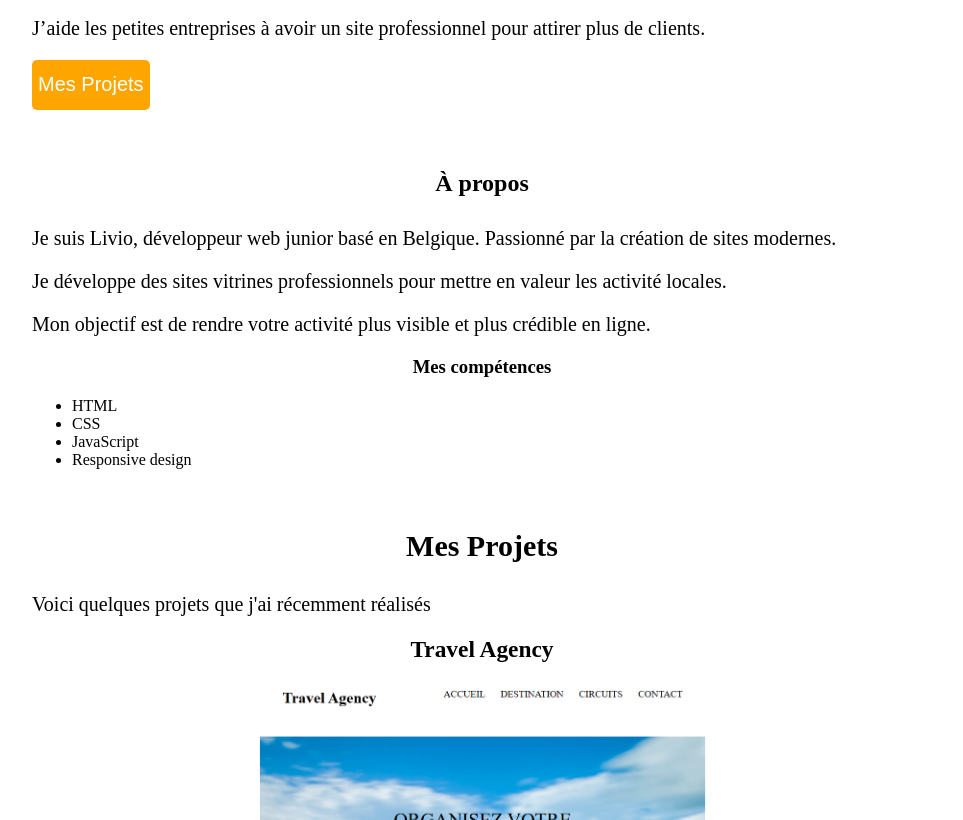
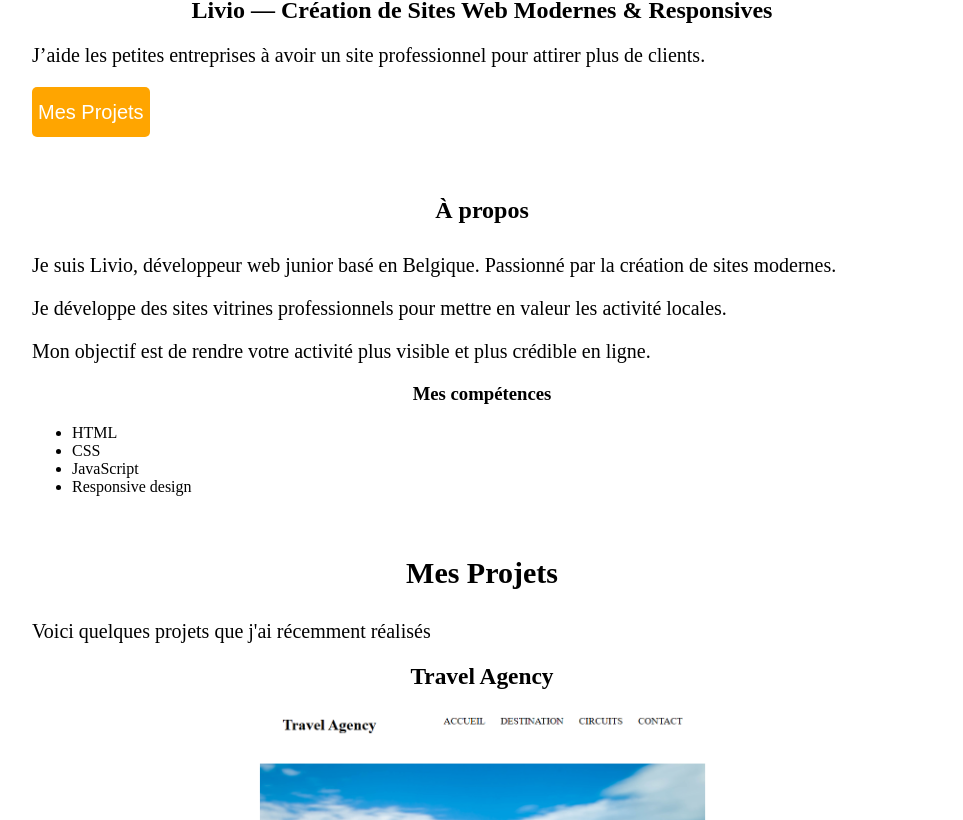
Before and after one commit to Livio-Guarneri/Portefolio, a plain HTML site: page index.html in a window 1280 px wide. Shown: the part 229-1049 px from the top of the page, without its empty margins (158-1121 px from the left). Drawn offline with Linux system fonts and the light colour scheme.

Commit message:
Update index.html

```diff
--- a/index.html
+++ b/index.html
@@ -17,11 +17,13 @@
                 <li><a href="#contact">Contact</a></li>
             </ul>
         </nav>
+
+    </header>
+    <section class="titre">
         <h1>Livio — Création de Sites Web Modernes & Responsives</h1>
         <p class="description">J’aide les petites entreprises à avoir un site professionnel pour attirer plus de clients.</p>
         <button class="btn1"><a href="#projet">Mes Projets</a></button>
-    </header>
-
+    </section>
 
     <section class="a-propos" id="a-propos">
         <h2>À propos</h2>
```
